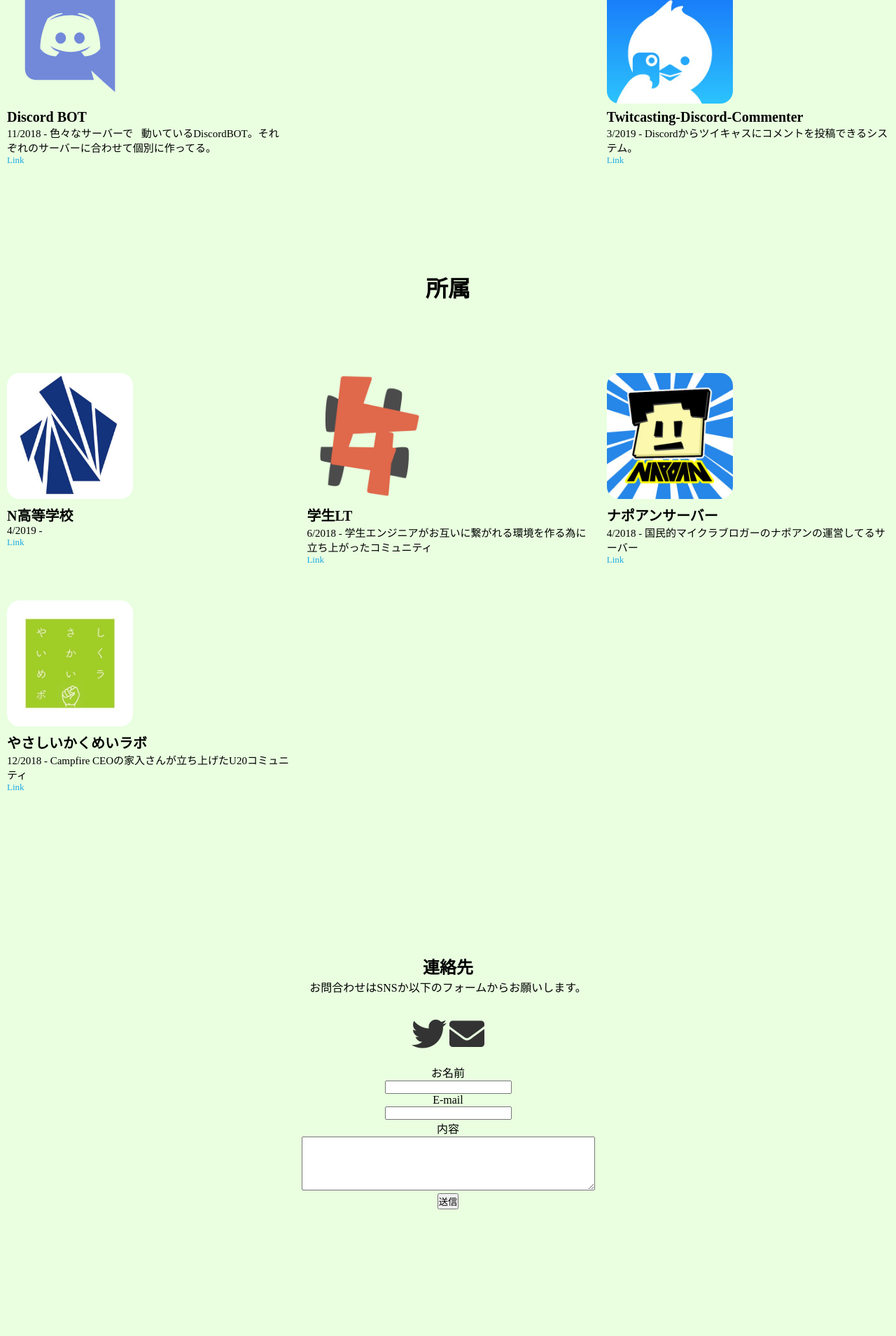
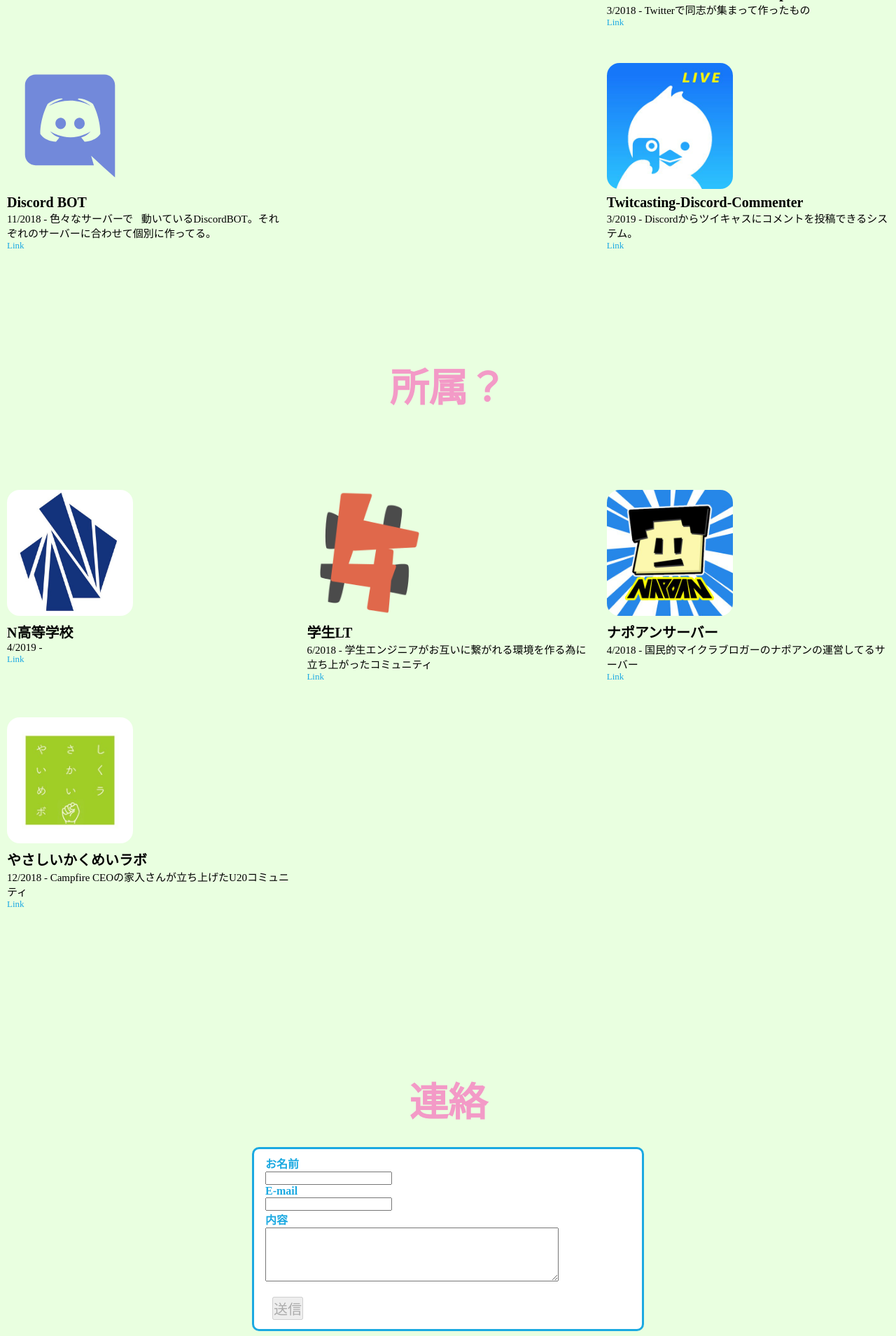
Before and after one commit to 0505Keitan/0505Keitan.github.io, a PHP site: page / in a window 1280 px wide. Shown: the part 3411-5320 px from the top of the page at 70% size. Before the commit the page ends 5139 px from the top, so only its background shows below. Run offline with PHP 8.4, Linux system fonts and the light colour scheme; some libraries are stand-ins or nearby versions.

Commit message:
update : reCAPCHA導入

```diff
--- a/css/main.css
+++ b/css/main.css
@@ -7,41 +7,41 @@
   margin: 0;
   padding: 0;
   -webkit-box-sizing: border-box;
-  box-sizing: border-box; }
+  box-sizing: border-box;
+}
 
 /*メイン*/
 body {
-  background-color: #e9ffe0; }
+  background-color: #e9ffe0;
+}
+
+a {
+  color: #1ca9e3;
+  text-decoration: none; }
 
 #top {
   /*width: 100%;*/
   height: 480px;
   background-color: #29ad3e;
   text-align: center;
-  top: 20%; }
+  top: 20%;
+}
 
-p {
-  .profile {
+p .profile {
     font-family: 'Kosugi Maru', sans-serif;
 }
-}
-
-.gengo {
-  font-size: 40px;}
-  .newGengo {
-  font-size: 55px;
-  color: red;
-  font-weight: bold;}
 
 .top-section {
   color: #fff;
   font-size: 60px;
   font-family: "Abel";
-  padding-top: 160px; }
+  padding-top: 160px;
+}
 .top-section img {
   border-radius: 80px;
   width: 160px;
-    border: solid #fff; }
+  border: solid #fff;
+}
 .top-section .square_btn {
   display: inline-block;
   padding: 0.5em 1em;
@@ -50,7 +50,8 @@ p {
   /*ボタン色*/
   color: #FFF;
   border-bottom: solid 4px #627295;
-    border-radius: 3px; }
+  border-radius: 3px;
+}
 .top-section .square_btn:active {
   /*ボタンを押したとき*/
   -ms-transform: translateY(4px);
@@ -62,9 +63,10 @@ p {
   /*影を小さく*/
   border-bottom: none; }
 
+/* QRエリア */
 .box {
   padding: 8px 16px;
-  margin: 32px 0;
+  margin: auto;
   font-weight: bold;
   color: #1ba9e1;
   /*文字色*/
@@ -73,21 +75,44 @@ p {
   /*線*/
   border-radius: 10px;
   /*角の丸み*/
-  width: 25%; }
+  width: 25%;
+}
 .box p {
-    margin: 0;
-    padding: 0; }
+  margin: 10px;
+  font-size: 30px;
+}
+.box img {
+  width: 100%;
+  padding: 20px;
+}
+
+/* contactbox */
+.box-contact {
+  padding: 8px 16px;
+  font-weight: bold;
+  color: #1ba9e1;
+  /*文字色*/
+  background: #FFF;
+  border: solid 3px #1ba9e1;
+  /*線*/
+  border-radius: 10px;
+  /*角の丸み*/
+  width: 50%;
+  margin: 10px;
+}
 
 .fab {
   font-size: 50px;
-  color: #333; }
+  color: #333;
+}
 
 .fas {
   font-size: 50px;
-  color: #333; }
+  color: #333;
+}
 
 .kusaBox {
-  margin: 32px 0;
+  margin: 32px 32px;
   font-weight: bold;
   color: #000;
   /*文字色*/
@@ -96,43 +121,48 @@ p {
   /*線*/
   border-radius: 10px;
   /*角の丸み*/
-  width: 95%; }
+  width: 95%;
+  padding: 10px 0 0 20px;
+}
 .kusaBox .kusa {
-    width: 100%;}
+  width: 100%;
+}
 .kusaBox .title {
   margin: 0;
   padding: 0;
   font-size: 30px;
-    color: #389631;}
+  color: #389631;
+}
 .kusaBox .info {
   text-align: right;
   font-size: 12px;
-    padding: 0 20px 5px 0;}
+  padding: 0 20px 5px 0;
+}
 
 /* p in */
 .inner {
   max-width: 1320px;
   width: 100%;
-  margin: 0 auto; }
+  margin: 0 auto;
+}
 
 .section .inner {
-  padding: 80px 10px; }
+  padding: 80px 10px;
+}
 
-.section .section-title-block {
-  text-align: center;
-  margin-bottom: 30px; }
-
-.section .section-title {
+.section h1 {
   font-family: 'Oswald', sans-serif;
   letter-spacing: -0.01em;
-  display: inline-block;
   font-size: 56px;
   font-weight: bold;
   margin-bottom: 10px;
-  color: #f39ac7; }
+  color: #f39ac7;
+  text-align: center;
+}
 
-.section .section-desc {
-  text-align: center; }
+.section frame {
+  float: left;
+}
 
 .two-column-wrapper {
   width: 80%;
@@ -145,41 +175,44 @@ p {
   flex-wrap: nowrap;
   -webkit-box-pack: justify;
   -ms-flex-pack: justify;
-  justify-content: space-between; }
+  justify-content: space-between;
+}
 
 .two-column-image {
-  width: 33%; }
+  width: 33%;
+}
 
 .two-column-image img {
-  margin: 0 auto; }
+  margin: 0 auto;
+}
 
 .two-column-desc {
-  width: 62%; }
+  width: 62%;
+}
 
 #works .card {
   width: 32%;
 }
-
 #works .card {
-  margin-bottom: 50px; }
-
+  margin-bottom: 50px;
+}
 #works .card-image {
   display: block;
   margin-bottom: 8px;
   border-radius: 10%;  /* 角丸半径を50%にする(=円形にする) */
   width:  180px;       /* ※縦横を同値に */
-    height: 180px;}
-
+  height: 180px;
+}
 #works .card-caption-title {
   font-size: 20px;
-  font-weight: bold; }
-
+  font-weight: bold;
+}
 #works .card-caption-info {
-  font-size: 15px; }
-
+  font-size: 15px;
+}
 #works .card-caption-url {
-  font-size: 13px; }
-
+  font-size: 13px;
+}
 #works .card-wrapper {
   padding: 20px 0;
   display: -webkit-box;
@@ -189,11 +222,8 @@ p {
   flex-wrap: wrap;
   -webkit-box-pack: justify;
   -ms-flex-pack: justify;
-  justify-content: space-between; }
-
-a {
-  color: #1ca9e3;
-  text-decoration: none; }
+  justify-content: space-between;
+}
 
 #gnav {
   padding: 10px;
@@ -237,6 +267,21 @@ a {
 ul, li {
   list-style: none; }
 
+.contact {
+  padding: 8px 16px;
+font-weight: bold;
+color: #1ba9e1;
+background: #FFF;
+border: solid 3px #1ba9e1;
+border-radius: 10px;
+margin: 0 350px;
+}
+
+.contact .submit {
+  margin: 0 10px 5px;
+  font-size: 20px;
+}
+
 @media screen and (max-width: 480px) {
   #top {
     height: 120px;
--- a/index.html
+++ b/index.html
@@ -1,47 +1,22 @@
 <!DOCTYPE html>
 <html lang="ja">
   <head>
-    <link rel="stylesheet" type="text/css" href="https://cdnjs.cloudflare.com/ajax/libs/cookieconsent2/3.0.3/cookieconsent.min.css" />
     <script src="https://cdnjs.cloudflare.com/ajax/libs/cookieconsent2/3.1.0/cookieconsent.min.js"></script>
-    <script src="https://www.google.com/recaptcha/api.js"></script>
+    <script async src="https://www.googletagmanager.com/gtag/js?id=UA-104906538-15"></script>
+    <script src="https://www.google.com/recaptcha/api.js?hl=ja" async="async" defer="defer"></script>
+    <script src="https://code.jquery.com/jquery-2.1.4.min.js"></script>
+    <meta name="viewport" content="width=device-width">
+    <meta charset="utf-8">
+    <title>0505Keitan</title>
+    <link rel="icon" type="image/png" href="./images/0505Keitan.png">
+    <link rel="stylesheet" type="text/css" href="css/main.css">
+    <link rel="stylesheet" type="text/css" href="//cdnjs.cloudflare.com/ajax/libs/cookieconsent2/3.1.0/cookieconsent.min.css" />
+    <link rel="stylesheet" href="https://use.fontawesome.com/releases/v5.7.2/css/all.css" integrity="sha384-fnmOCqbTlWIlj8LyTjo7mOUStjsKC4pOpQbqyi7RrhN7udi9RwhKkMHpvLbHG9Sr" crossorigin="anonymous">
     <script>
-    window.addEventListener("load", function(){
-    window.cookieconsent.initialise({
-      "palette": {
-        "popup": {
-          "background": "#1d8a8a"
-        },
-        "button": {
-          "background": "#62ffaa"
-        }
-      },
-      "theme": "classic",
-      "position": "bottom-left",
-      "content": {
-        "message": "当サイトでは、アクセス解析のためCookieを利用しています。",
-        "dismiss": "OK",
-        "link": "詳しく",
-        "href": "./cookie.html"
-      }
-    })});
+    window.addEventListener("load",function(){window.cookieconsent.initialise({"palette":{"popup":{"background":"#1d8a8a"},"button":{"background":"#62ffaa"}},"theme":"classic","position":"bottom-left","content":{"message":"当サイトでは、アクセス解析のためCookieを利用しています。","dismiss":"OK","link":"詳しく","href":"./cookie.html"}})});
+    window.dataLayer = window.dataLayer || [];function gtag(){dataLayer.push(arguments);}gtag('js',new Date());gtag('config','UA-104906538-15');
     console.info('made by 0505Keitan. v2.3');
     </script>
-    <meta charset="utf-8">
-    <title>0505Keitan</title>
-    <meta name="viewport" content="width=device-width">
-    <meta name="keywords" content="">
-    <meta name="description" content="">
-    <link rel="icon" type="image/png" href="./images/0505Keitan.png">
-    <link rel="stylesheet" type="text/css" href="css/main.css">
-    <link rel="stylesheet" href="https://use.fontawesome.com/releases/v5.7.2/css/all.css" integrity="sha384-fnmOCqbTlWIlj8LyTjo7mOUStjsKC4pOpQbqyi7RrhN7udi9RwhKkMHpvLbHG9Sr" crossorigin="anonymous">
-    <script async src="https://www.googletagmanager.com/gtag/js?id=UA-104906538-15"></script>
-    <script>
-    window.dataLayer = window.dataLayer || [];
-    function gtag(){dataLayer.push(arguments);}
-    gtag('js', new Date());
-    gtag('config', 'UA-104906538-15');
-    </script>
-    <link rel="stylesheet" type="text/css" href="//cdnjs.cloudflare.com/ajax/libs/cookieconsent2/3.1.0/cookieconsent.min.css" />
   </head>
 <body>
   <div id="top">
@@ -50,7 +25,6 @@
       <p>0505Keitan</p>
     </div>
   </div>
-  <div align="center">
     <nav id="gnav">
       <ul>
         <li><a href="https://twitter.com/0505Keitan">Twitter</a></li>
@@ -68,21 +42,20 @@
   </div>
   <br>
   <div class="box">
-    <p style="font-size: 30px;">Kyash</p>
+    <p>Kyash</p>
     <a href="kyash://qr/u/2080595130168229012">
-      <img src="./images/kyash.JPG" width=70% class="card-image">
+      <img src="./images/kyash.JPG">
     </a>
     <br>
-    <p style="font-size: 30px;">PolcaLife</p>
+    <p>PolcaLife</p>
     <a href="https://polca.jp/users/0505Keitan">
-      <img src="./images/PolcaLife.png" width=85% class="card-image">
+      <img src="./images/PolcaLife.jpg">
     </a>
   </div>
   <br>
   <br>
-  <h1>主な作ったものたち</h1>
-  </div>
   <section class="section" id="works">
+    <h1>Work</h1>
     <div class="inner">
       <div class="card-wrapper">
         <figure class="card">
@@ -150,12 +123,9 @@
           </figcaption>
         </figure>
       </div>
-        </div>
     </section>
-      <div align="center">
-      <h1>所属</h1>
-  </div>
     <section class="section" id="works">
+      <h1>所属？</h1>
       <div class="inner">
           <div class="card-wrapper">
             <figure class="card">
@@ -167,17 +137,6 @@
                 <p class="card-caption-url"><a class="url-link" href="https://nnn.ed.jp" target="_blank">Link</a></p>
               </figcaption>
             </figure>
-            <!--
-            <figure class="card">
-          			<img src="./images/noimage.png" alt="" width=100% class="card-image">
-          		</a>
-              <figcaption class="card-caption">
-                <p class="card-caption-title">入江開発室</p>
-                <p class="card-caption-info">6/2018 - サービス開発で生きて行く！</p>
-                <p class="card-caption-url"><a class="url-link" href="https://camp-fire.jp/projects/view/74574" target="_blank">Link</a></p>
-              </figcaption>
-            </figure>
-          -->
             <figure class="card">
             <img src="./images/student-lt.png" alt="" width=100% class="card-image">
               </a>
@@ -193,7 +152,7 @@
               <figcaption class="card-caption">
                 <p class="card-caption-title">ナポアンサーバー</p>
                 <p class="card-caption-info">4/2018 - 国民的マイクラブロガーのナポアンの運営してるサーバー</p>
-                <p class="card-caption-url"><a class="url-link" href="https://discordapp.com/invite/SW3QVh3" target="_blank">Link</a></p>
+                <p class="card-caption-url"><a class="url-link" href="https://discordapp.com/invite/UmP9r8S" target="_blank">Link</a></p>
               </figcaption>
             </figure>
             <figure class="card">
@@ -210,27 +169,21 @@
       </section>
       <section class="section" id="contact">
         <div class="inner">
-          <div class="section-title-block">
-            <h1>連絡先</h1>
-            <p class="section-desc">
-              お問合わせはSNSか以下のフォームからお願いします。
-            </p>
-          </div>
-          <div align="center">
-            <div class="contact-list">
-                <a href="https://twitter.com/0505Keitan" target="_blank"><i class="fab fa-twitter"></i></a>
-                <a href="mailto:contact@0505Keitan.com" target="_blank"><i class="fas fa-envelope"></i></a>
-            </div>
+            <h1>連絡</h1>
             <br>
+            <div class="contact">
             <form action="https://keitan.herokuapp.com/app/send.php" method="post">
-              <input type="hidden" name="send" value="home">
               <p>お名前</p><input type="text" name="name" required>
               <p>E-mail</p><input type="email" name="mail" required>
               <p>内容</p><textarea name="content" cols="50" rows="5" required></textarea>
+              <div class="g-recaptcha" data-callback="callback" data-sitekey="6Ld11LAUAAAAAKxyPaPVcuBC3n8UTX2hG2Si6NjF"></div>
               <br>
-              <input type="submit" value="送信">
+              <input type="submit" name="button" value="送信" class="submit" disabled>
             </form>
           </div>
+            <script>
+            function callback(code){if(code!==""){$(':submit[name=button]').removeAttr("disabled");}}
+          </script>
           </div>
       </section>
 </body>
```
Also changed, not shown: index-en.html (+2 -5 lines), images/PolcaLife.jpg (added). Lines whose indentation alone changed are shown as unchanged.
